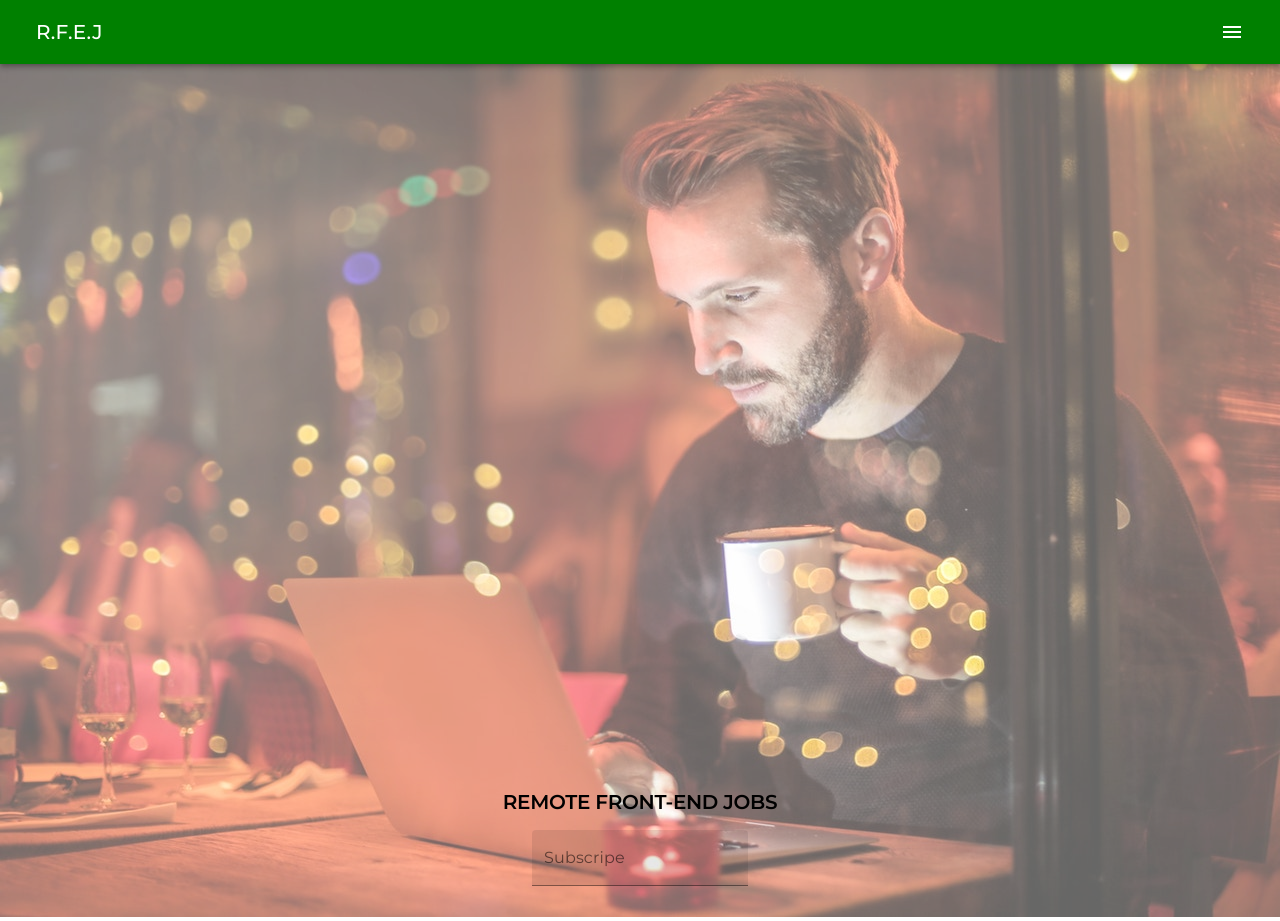
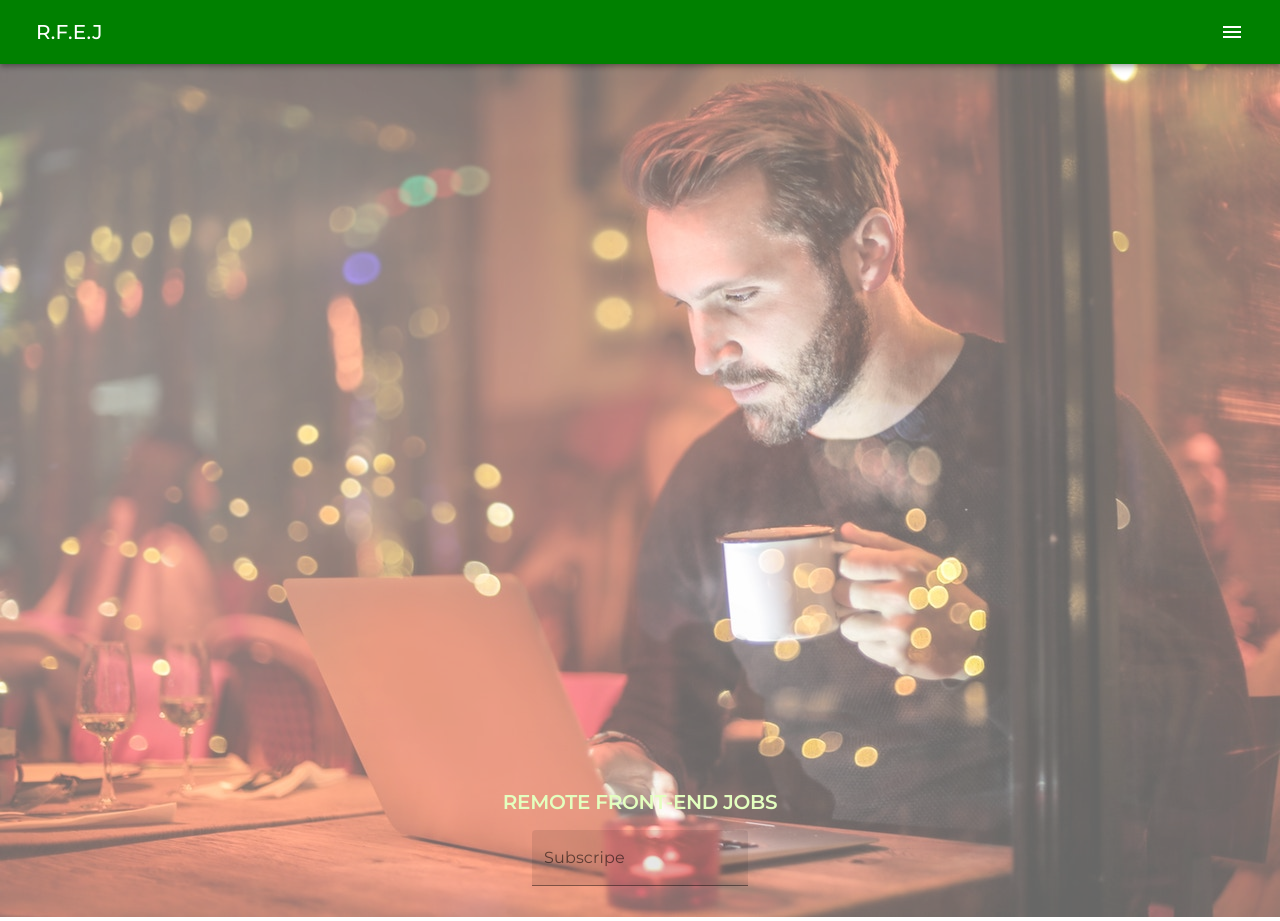
Before and after one commit to islamCodehood/remotefrontendjobs.com, a React (Create React App) app: page / in a window 1280 px wide. Built offline with nearby package versions, Linux system fonts and the light colour scheme; no server answers.

Commit message:
style: change title color

```diff
--- a/src/components/header/Header.css
+++ b/src/components/header/Header.css
@@ -4,7 +4,7 @@ header {
 }
 
 .title-header {
-    color: #000;
+    color: #e3ffbf;
     font-size: 20px !important;
     font-weight: 600 !important;
     margin-top: -130px !important;
```
